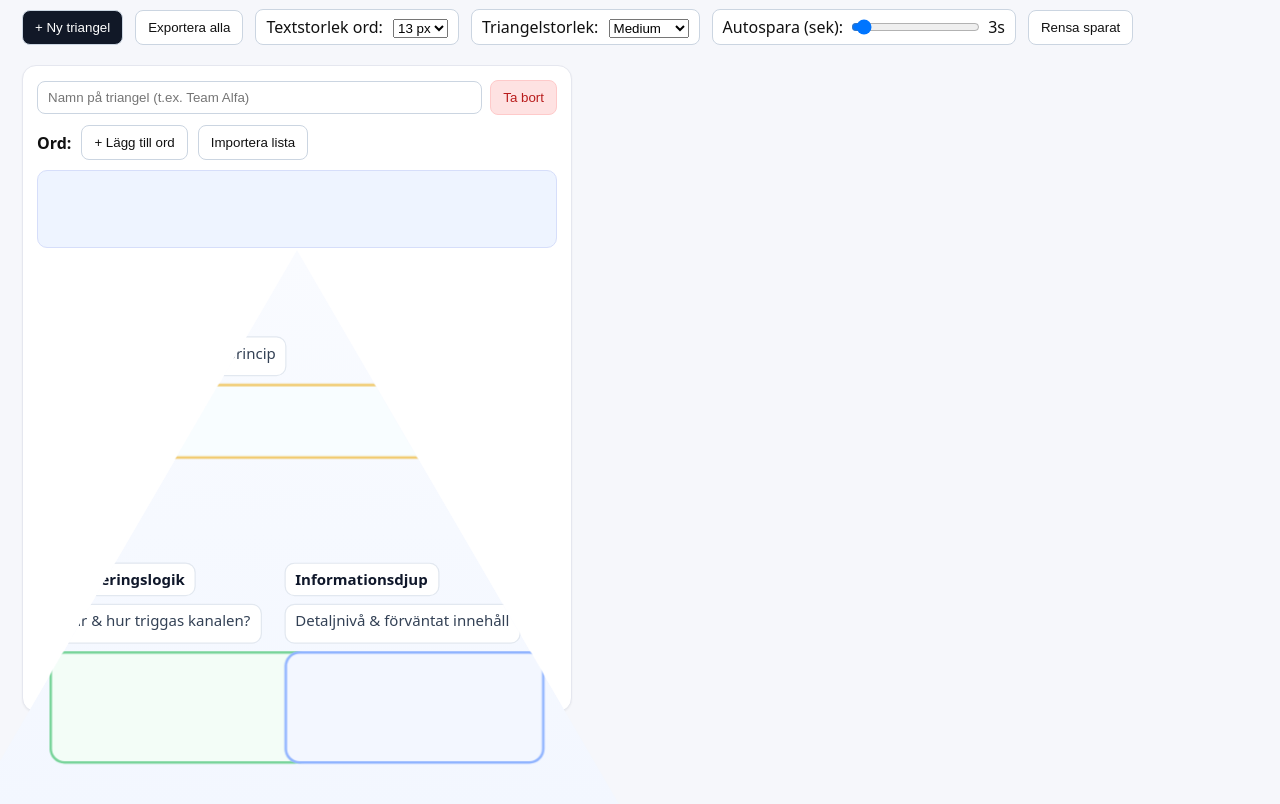
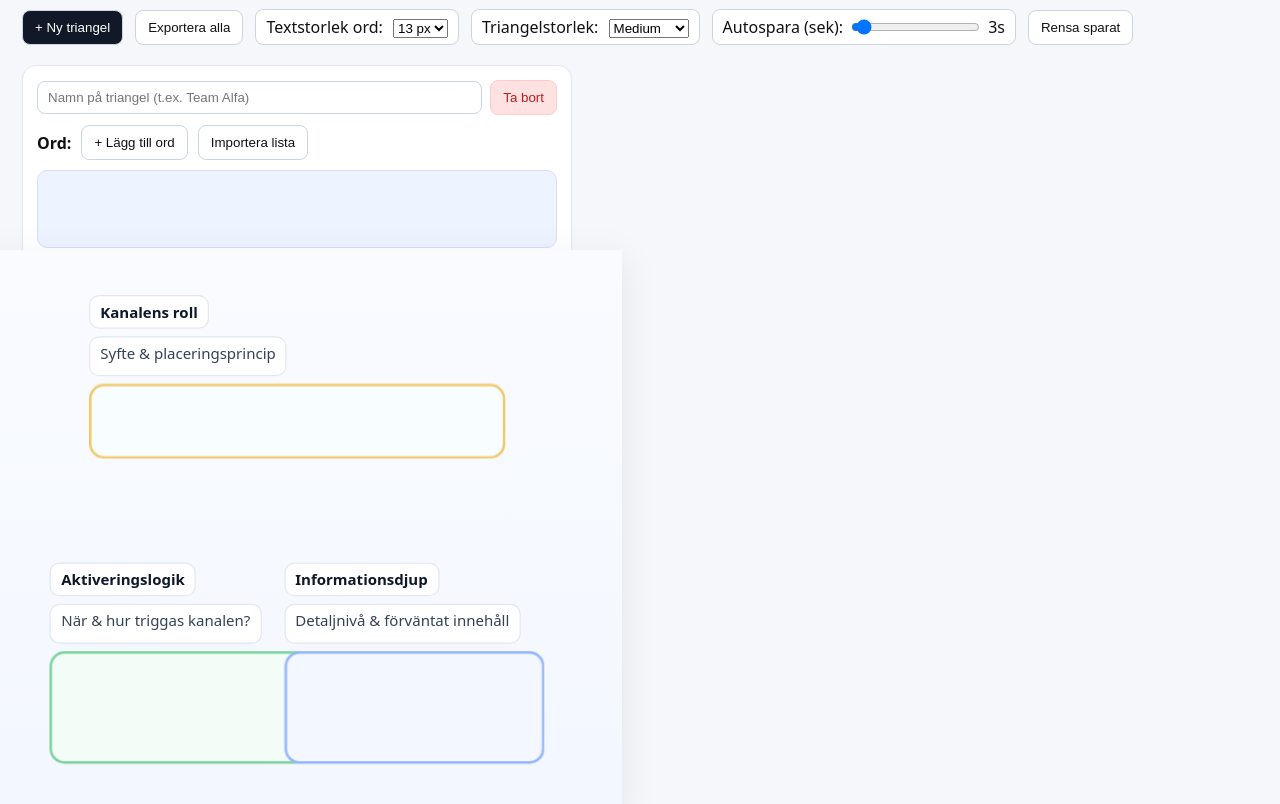
Before and after one commit to MalinTest-VT/Kanaltriangel, a plain HTML site: page index.html in a window 1280 px wide. Shown: the part 68-872 px from the top of the page. Drawn offline with Linux system fonts and the light colour scheme.

Commit message:
Update index.html
rektanglar synliga och utan klippning av triangeln

```diff
--- a/index.html
+++ b/index.html
@@ -88,8 +88,8 @@
     transform: scale(var(--tri-scale));
     transform-origin: top center;
     margin-top: calc((var(--tri-scale) - 1) * 8px);
-    clip-path: polygon(50% 0%, 100% 100%, 0% 100%); /* klipp allt inom triangel */
-    overflow:hidden;
+
+    overflow:visible;
   }
   .tri-bg {
     position:absolute;
```
